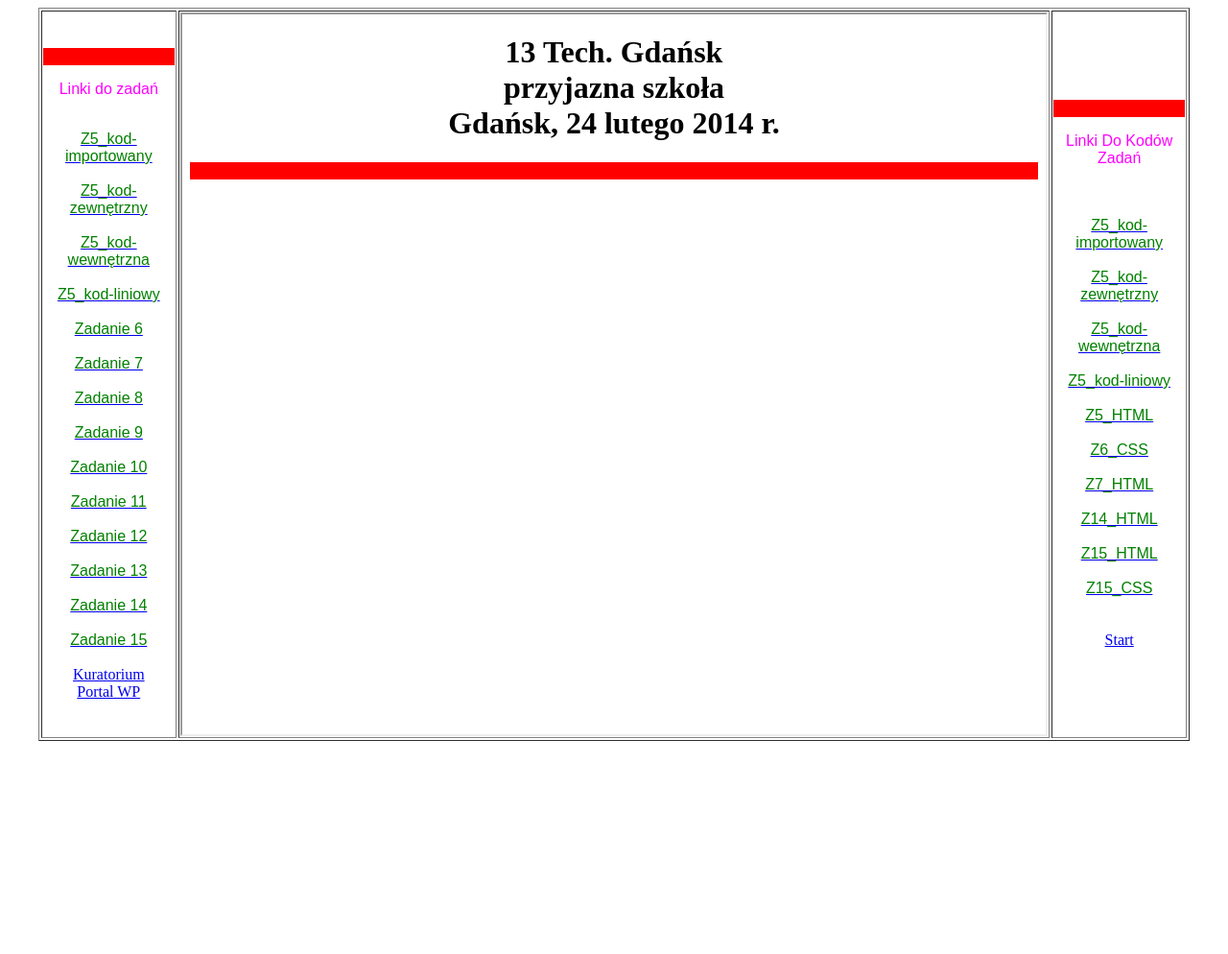
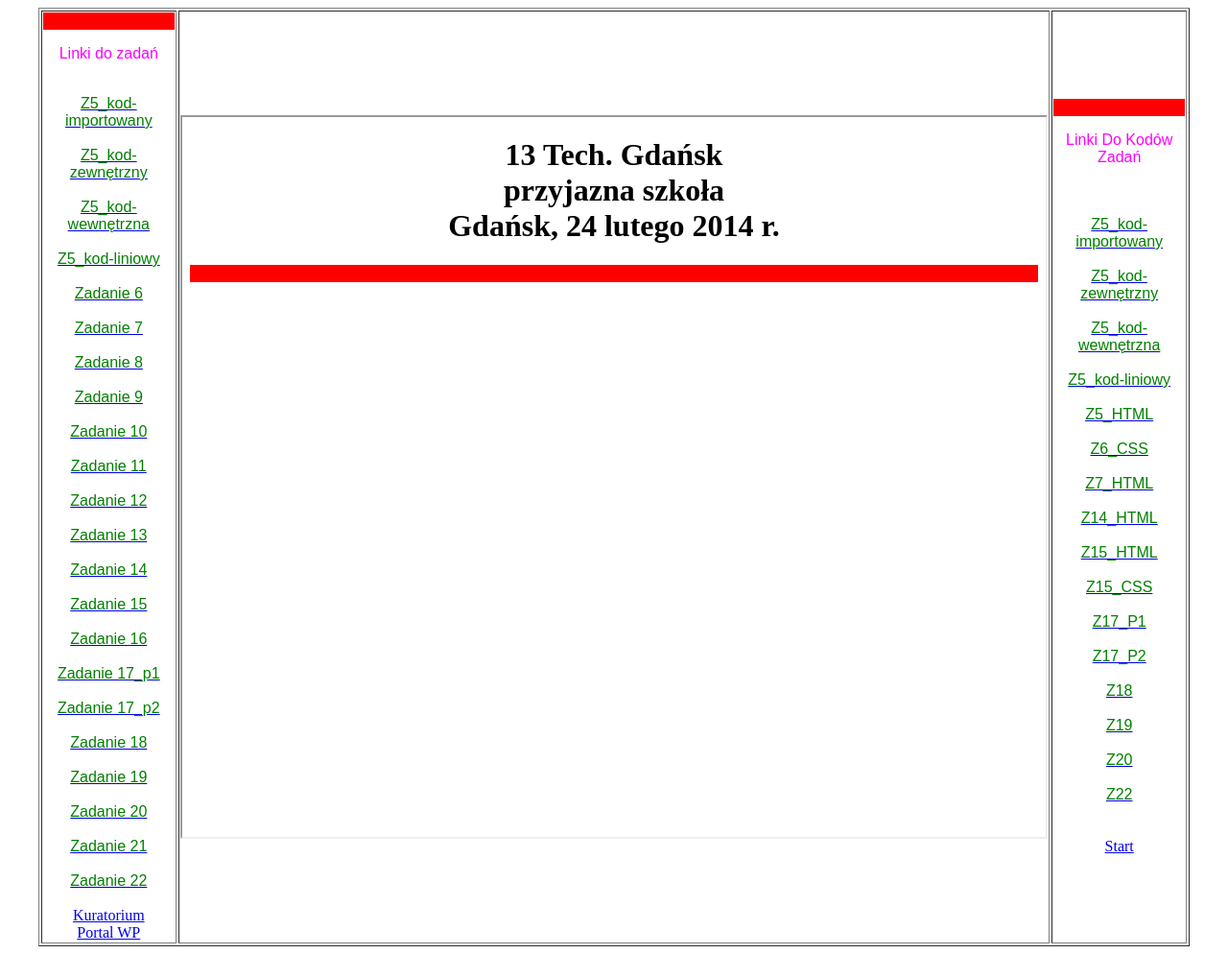
Before and after one commit to kubaadamczak12/CSS, a plain HTML site: page index.html in a window 1280 px wide. Shown: the whole page at 96% size. Before the commit the page ends 800 px from the top, so only its background shows below. Drawn offline with Linux system fonts and the light colour scheme.

Commit message:
Update index.html

```diff
--- a/index.html
+++ b/index.html
@@ -39,6 +39,22 @@
 <br>
 		  <a href="adam_z15.html" target="strony"><font color="green" face="Arial">Zadanie 15</font><br>
 <br>
+		  <a href="zadanie16_adam.html" target="strony"><font color="green" face="Arial">Zadanie 16</font><br>
+<br>
+		  <a href="zadanie17_p1_adam.html" target="strony"><font color="green" face="Arial">Zadanie 17_p1</font><br>
+<br>
+		  <a href="zadanie17_p2_adam.html" target="strony"><font color="green" face="Arial">Zadanie 17_p2</font><br>
+<br>
+		  <a href="zadanie18_adam.html" target="strony"><font color="green" face="Arial">Zadanie 18</font><br>
+<br>
+		  <a href="zadanie19_adam.html" target="strony"><font color="green" face="Arial">Zadanie 19</font><br>
+<br>
+		  <a href="zadanie20_adam.html" target="strony"><font color="green" face="Arial">Zadanie 20</font><br>
+<br>
+		  <a href="zadanie21_adam.html" target="strony"><font color="green" face="Arial">Zadanie 21</font><br>
+<br>
+		  <a href="zadanie22_adam.html" target="strony"><font color="green" face="Arial">Zadanie 22</font><br>
+<br>
 
 
          <a href="http://www.kuratorium.gda.pl" target="strony">Kuratorium</a>
@@ -72,7 +88,18 @@
 	<br>
 <a href="adam_z15_1.css" target="strony"><font color="green" face="Arial">Z15_CSS</font><br>
 	<br>
-
+    <a href="zadanie17_p1_adam_kod.html" target="strony"><font color="green" face="Arial">Z17_P1</font><br>
+	<br>
+<a href="zadanie17_p2_adam_kod.html" target="strony"><font color="green" face="Arial">Z17_P2</font><br>
+	<br>
+<a href="zadanie18_adam_kod.html" target="strony"><font color="green" face="Arial">Z18</font><br>
+	<br>
+<a href="zadanie19_adam_kod.html" target="strony"><font color="green" face="Arial">Z19</font><br>
+	<br>
+<a href="zadanie20_adam_kod.html" target="strony"><font color="green" face="Arial">Z20</font><br>
+	<br>
+<a href="zadanie22_adam_kod.html" target="strony"><font color="green" face="Arial">Z22</font><br>
+	<br>
 
 
     <br>
```
